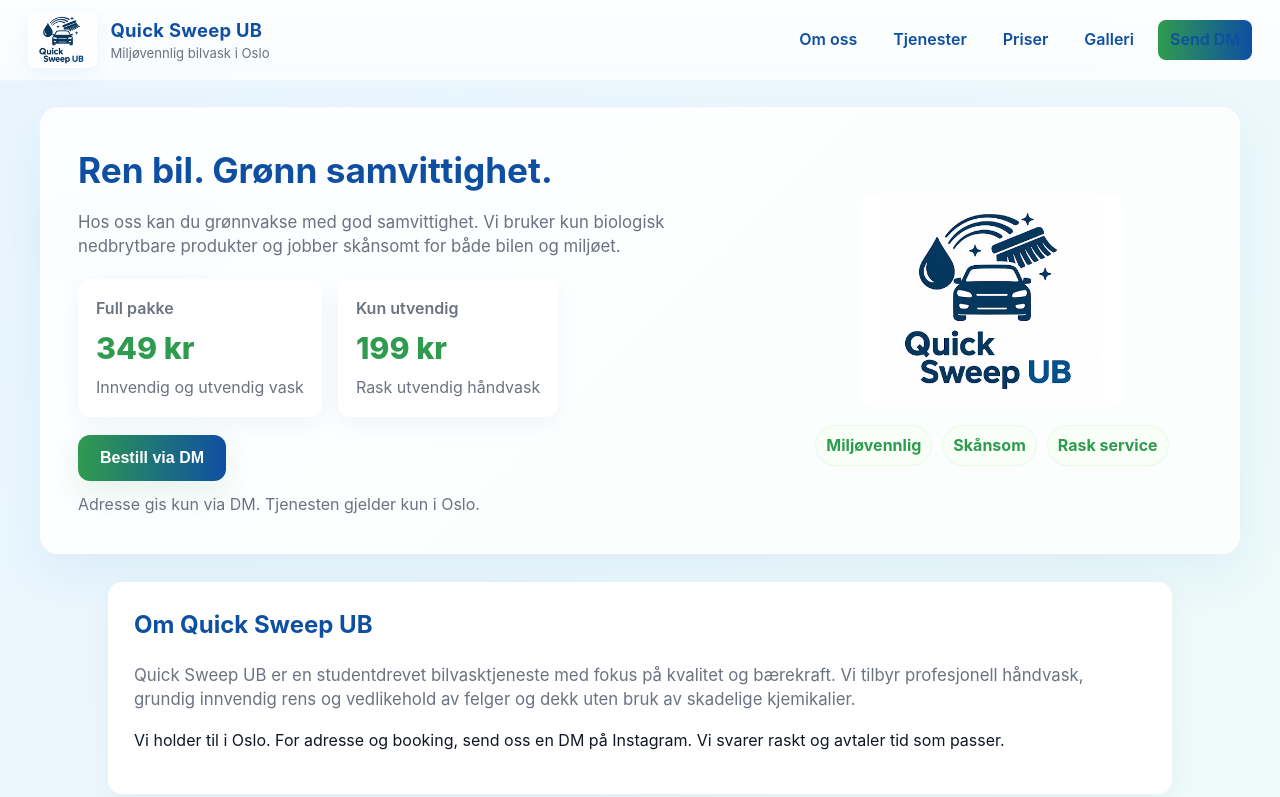
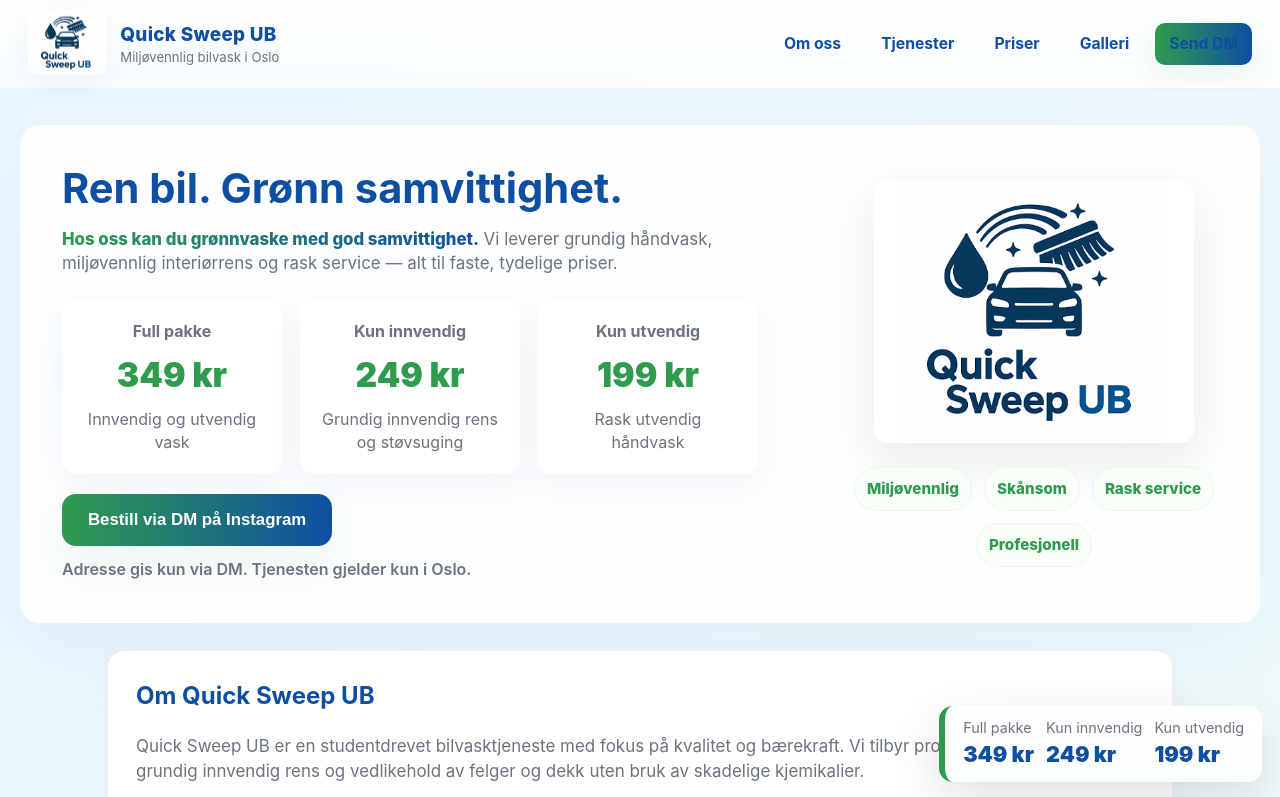
Before and after one commit to Ajasss7/quicksweepub, a plain HTML site: page index.html in a window 1280 px wide. Shown: the top 797 px of the page. Drawn offline with Linux system fonts and the light colour scheme.

Commit message:
Revamp index.html with new styles and features
Updated styles, added sticky price banner, and improved accessibility features.

Signed-off-by: quicksweepub <ajas.rujevic@icloud.com>

```diff
--- a/index.html
+++ b/index.html
@@ -12,118 +12,155 @@
       --soft:#f6fbff;
       --card:#ffffff;
       --muted:#6b7280;
-      --glass: rgba(255,255,255,0.85);
+      --glass: rgba(255,255,255,0.88);
+      --accent: linear-gradient(90deg,var(--green),var(--blue));
     }
     html{scroll-behavior:smooth}
     *{box-sizing:border-box}
     body{
       margin:0;
       font-family:Inter, "Segoe UI", Roboto, Arial, sans-serif;
-      background: radial-gradient(1200px 600px at 10% 10%, rgba(47,155,79,0.06), transparent 10%),
-                  radial-gradient(900px 400px at 90% 90%, rgba(15,79,162,0.06), transparent 12%),
-                  linear-gradient(135deg,#e8f5ff 0%, #f0fff5 100%);
-      color:#0f1724;
+      background:
+        radial-gradient(800px 400px at 8% 12%, rgba(47,155,79,0.06), transparent 8%),
+        radial-gradient(700px 300px at 92% 88%, rgba(15,79,162,0.05), transparent 12%),
+        linear-gradient(135deg,#eaf6ff 0%, #f7fff8 100%);
+      color:#071224;
       -webkit-font-smoothing:antialiased;
       -moz-osx-font-smoothing:grayscale;
       line-height:1.45;
-      padding-bottom:80px;
+      padding-bottom:100px;
     }
+
+    /* subtle entrance */
+    .reveal{opacity:0;transform:translateY(14px);transition:opacity .6s ease, transform .6s ease}
+    .reveal.show{opacity:1;transform:none}
 
     /* NAV */
     .nav{
       position:sticky;
       top:0;
-      z-index:60;
+      z-index:120;
       display:flex;
       align-items:center;
       justify-content:space-between;
       gap:16px;
       padding:12px 28px;
-      backdrop-filter: blur(6px);
-      background: linear-gradient(180deg, rgba(255,255,255,0.85), rgba(255,255,255,0.72));
-      border-bottom:1px solid rgba(15,79,162,0.04);
+      backdrop-filter: blur(8px) saturate(120%);
+      background: linear-gradient(180deg, rgba(255,255,255,0.88), rgba(255,255,255,0.75));
+      border-bottom:1px solid rgba(15,79,162,0.06);
     }
     .nav-left{display:flex;align-items:center;gap:14px}
     .logo{
-      height:56px;
+      height:64px;
       width:auto;
-      border-radius:8px;
-      box-shadow:0 6px 20px rgba(15,79,162,0.06);
+      border-radius:10px;
+      box-shadow:0 10px 30px rgba(15,79,162,0.06);
+      transition:transform .35s ease, box-shadow .35s ease;
     }
-    .brand{font-weight:700;color:var(--blue);font-size:1.15rem;letter-spacing:0.3px}
-    .menu{display:flex;gap:12px}
+    .logo.float{animation:float 6s ease-in-out infinite}
+    @keyframes float {0%{transform:translateY(0)}50%{transform:translateY(-6px)}100%{transform:translateY(0)}}
+    .brand{font-weight:800;color:var(--blue);font-size:1.18rem;letter-spacing:0.3px}
+    .menu{display:flex;gap:12px;align-items:center}
     .menu a{
-      text-decoration:none;color:var(--blue);font-weight:600;padding:8px 12px;border-radius:8px;transition:all .18s ease;
+      text-decoration:none;color:var(--blue);font-weight:700;padding:10px 14px;border-radius:10px;transition:all .18s ease;font-size:.98rem;
     }
-    .menu a:hover{background:rgba(47,155,79,0.06);color:var(--green)}
-    .cta-small{background:linear-gradient(90deg,var(--green),var(--blue));color:#fff;padding:8px 14px;border-radius:10px;text-decoration:none;font-weight:700}
+    .menu a:hover{background:rgba(47,155,79,0.06);color:var(--green);transform:translateY(-2px)}
+    .cta-small{background:var(--accent);color:#fff;padding:10px 16px;border-radius:12px;text-decoration:none;font-weight:800;box-shadow:0 8px 26px rgba(47,155,79,0.10)}
+
+    /* sticky price banner */
+    .price-banner{
+      position:fixed;
+      right:18px;
+      bottom:18px;
+      z-index:140;
+      background:linear-gradient(180deg,rgba(255,255,255,0.98),#fbfffb);
+      border-radius:14px;
+      padding:12px 18px;
+      box-shadow:0 18px 50px rgba(2,6,23,0.12);
+      display:flex;
+      gap:12px;
+      align-items:center;
+      border-left:6px solid var(--green);
+      transform:translateY(0);
+    }
+    .price-banner .line{font-size:.9rem;color:var(--muted)}
+    .price-banner .big{font-weight:900;color:var(--blue);font-size:1.35rem}
 
     /* HERO */
     .hero{
-      max-width:1200px;margin:26px auto 12px;padding:38px;border-radius:18px;background:var(--glass);
-      box-shadow:0 20px 50px rgba(15,79,162,0.06);
-      display:grid;grid-template-columns: 1fr 420px;gap:28px;align-items:center;
+      max-width:1240px;margin:36px auto 18px;padding:42px;border-radius:20px;background:var(--glass);
+      box-shadow:0 30px 80px rgba(15,79,162,0.06);
+      display:grid;grid-template-columns: 1fr 480px;gap:36px;align-items:center;
     }
-    .hero-left h1{margin:0;font-size:2.2rem;color:var(--blue)}
-    .hero-left p{margin:14px 0 20px;color:var(--muted);font-size:1.05rem}
-    .slogan{display:inline-block;background:linear-gradient(90deg,var(--green),var(--blue));-webkit-background-clip:text;background-clip:text;color:transparent;font-weight:700}
-    .price-row{display:flex;gap:16px;align-items:center}
-    .price-card{background:var(--card);padding:18px;border-radius:12px;box-shadow:0 8px 24px rgba(15,79,162,0.05);min-width:200px}
-    .price-card h3{margin:0;font-size:1rem;color:var(--muted);font-weight:600}
-    .price-card .price{font-size:1.9rem;font-weight:800;color:var(--green);margin-top:6px}
-    .big-cta{margin-top:18px;padding:14px 22px;border-radius:12px;background:linear-gradient(90deg,var(--green),var(--blue));color:white;border:none;font-weight:800;font-size:1rem;cursor:pointer;box-shadow:0 10px 30px rgba(47,155,79,0.12)}
-    .big-cta:hover{transform:translateY(-3px);transition:transform .18s ease}
+    .hero-left h1{margin:0;font-size:2.6rem;color:var(--blue);line-height:1.05}
+    .hero-left p{margin:16px 0 24px;color:var(--muted);font-size:1.09rem}
+    .slogan{display:inline-block;background:var(--accent);-webkit-background-clip:text;background-clip:text;color:transparent;font-weight:800;font-size:1.05rem}
+    .price-row{display:flex;gap:18px;align-items:center}
+    .price-card{background:var(--card);padding:20px;border-radius:14px;box-shadow:0 12px 34px rgba(15,79,162,0.05);min-width:220px;text-align:center}
+    .price-card h3{margin:0;font-size:1rem;color:var(--muted);font-weight:700}
+    .price-card .price{font-size:2.1rem;font-weight:900;color:var(--green);margin-top:8px}
+    .big-cta{margin-top:20px;padding:16px 26px;border-radius:14px;background:var(--accent);color:white;border:none;font-weight:900;font-size:1.05rem;cursor:pointer;box-shadow:0 18px 40px rgba(47,155,79,0.14)}
+    .big-cta:hover{transform:translateY(-4px);transition:transform .18s ease}
+    .big-cta.pulse{animation:pulse 2.6s infinite}
+    @keyframes pulse{0%{box-shadow:0 18px 40px rgba(47,155,79,0.08)}50%{box-shadow:0 26px 60px rgba(47,155,79,0.14)}100%{box-shadow:0 18px 40px rgba(47,155,79,0.08)}}
 
-    .hero-right{display:flex;flex-direction:column;align-items:center;gap:12px}
-    .hero-logo{width:260px;max-width:100%;border-radius:12px}
-    .feature-row{display:flex;gap:10px;margin-top:6px}
-    .feature{background:#f7fff7;padding:8px 10px;border-radius:999px;color:var(--green);font-weight:700;border:1px solid rgba(47,155,79,0.06)}
+    .hero-right{display:flex;flex-direction:column;align-items:center;gap:16px}
+    .hero-logo{width:320px;max-width:100%;border-radius:14px;box-shadow:0 18px 50px rgba(2,6,23,0.08);transition:transform .5s ease}
+    .hero-logo:hover{transform:scale(1.02) rotate(-1deg)}
+    .feature-row{display:flex;gap:12px;margin-top:8px;flex-wrap:wrap;justify-content:center}
+    .feature{background:#f7fff7;padding:10px 12px;border-radius:999px;color:var(--green);font-weight:800;border:1px solid rgba(47,155,79,0.06);font-size:.95rem}
 
     /* CONTENT SECTIONS */
     .container{max-width:1100px;margin:28px auto; padding:0 18px}
-    .card{background:var(--card);padding:26px;border-radius:14px;box-shadow:0 10px 30px rgba(2,6,23,0.04);margin-bottom:20px}
-    h2.section-title{color:var(--blue);margin-top:0}
-    p.lead{color:var(--muted);font-size:1.05rem}
+    .card{background:var(--card);padding:28px;border-radius:16px;box-shadow:0 10px 34px rgba(2,6,23,0.04);margin-bottom:22px}
+    h2.section-title{color:var(--blue);margin-top:0;font-size:1.5rem}
+    p.lead{color:var(--muted);font-size:1.06rem}
 
     /* PRICING PROMO */
-    .pricing-grid{display:flex;gap:18px;flex-wrap:wrap}
-    .pricing-large{flex:1;min-width:280px;padding:20px;border-radius:12px;background:linear-gradient(180deg,#fff,#fbfff8);box-shadow:0 14px 40px rgba(47,155,79,0.06);border-left:6px solid var(--green)}
+    .pricing-grid{display:flex;gap:18px;flex-wrap:wrap;margin-top:8px}
+    .pricing-large{flex:1;min-width:260px;padding:22px;border-radius:14px;background:linear-gradient(180deg,#fff,#fbfff8);box-shadow:0 16px 44px rgba(47,155,79,0.06);border-left:8px solid var(--green)}
     .pricing-large h3{margin:0;color:var(--green);font-size:1.25rem}
-    .pricing-large p{color:var(--muted)}
-    .price-big{font-size:2.8rem;color:var(--blue);font-weight:900;margin:8px 0}
-    .price-small{font-size:1.8rem;color:var(--blue);font-weight:800;margin:8px 0}
+    .price-big{font-size:3rem;color:var(--blue);font-weight:900;margin:10px 0}
+    .price-small{font-size:2rem;color:var(--blue);font-weight:900;margin:10px 0}
+    .price-medium{font-size:2.2rem;color:var(--blue);font-weight:900;margin:10px 0}
 
     /* GALLERY */
-    .gallery-grid{display:grid;grid-template-columns:repeat(auto-fit,minmax(220px,1fr));gap:14px}
-    .gallery-grid img{width:100%;height:170px;object-fit:cover;border-radius:12px;cursor:pointer;transition:transform .25s ease, box-shadow .25s ease}
-    .gallery-grid img:hover{transform:scale(1.03);box-shadow:0 12px 40px rgba(2,6,23,0.12)}
+    .gallery-grid{display:grid;grid-template-columns:repeat(auto-fit,minmax(260px,1fr));gap:18px}
+    .gallery-grid img{width:100%;height:320px;object-fit:cover;border-radius:14px;cursor:pointer;transition:transform .28s ease, box-shadow .28s ease}
+    .gallery-grid img:hover{transform:scale(1.04);box-shadow:0 20px 60px rgba(2,6,23,0.14)}
 
     /* LIGHTBOX */
-    .lightbox{position:fixed;inset:0;display:none;align-items:center;justify-content:center;background:rgba(2,6,23,0.6);z-index:200}
-    .lightbox img{max-width:92%;max-height:86%;border-radius:8px;box-shadow:0 20px 60px rgba(2,6,23,0.6)}
-    .lightbox.show{display:flex}
+    .lightbox{position:fixed;inset:0;display:none;align-items:center;justify-content:center;background:rgba(2,6,23,0.72);z-index:200;gap:18px;padding:24px}
+    .lightbox .holder{position:relative;max-width:92%;max-height:86%}
+    .lightbox img{width:100%;height:auto;border-radius:12px;box-shadow:0 28px 80px rgba(2,6,23,0.8)}
+    .lightbox .nav-btn{position:absolute;top:50%;transform:translateY(-50%);background:rgba(255,255,255,0.06);border:none;color:white;padding:14px;border-radius:999px;cursor:pointer;font-size:1.1rem}
+    .lightbox .prev{left:-62px}
+    .lightbox .next{right:-62px}
+    .lightbox.show{display:flex;align-items:center;justify-content:center}
 
     /* CONTACT */
     .contact-row{display:flex;gap:18px;flex-wrap:wrap}
     .contact-card{flex:1;min-width:260px;padding:18px;border-radius:12px;background:#fff;border:1px solid rgba(15,79,162,0.03)}
     .muted{color:var(--muted)}
-    footer{max-width:1100px;margin:26px auto;padding:18px;text-align:center;color:var(--muted)}
+    footer{max-width:1100px;margin:36px auto;padding:18px;text-align:center;color:var(--muted)}
 
     /* responsive */
-    @media (max-width:920px){
+    @media (max-width:980px){
       .hero{grid-template-columns:1fr; padding:22px}
       .price-row{flex-direction:column;align-items:flex-start}
       .hero-right{order:-1}
+      .gallery-grid img{height:200px}
+      .hero-logo{width:220px}
     }
   </style>
 </head>
 <body>
   <!-- NAV -->
-  <header class="nav">
+  <header class="nav reveal">
     <div class="nav-left">
-      <img class="logo" id="siteLogo" src="Skjermbilde 2025-10-15 093427.png"
+      <img class="logo float" id="siteLogo" src="Skjermbilde 2025-10-15 093427.png"
            alt="Quick Sweep UB logo"
-           onerror="this.onerror=null;this.src='https://images.unsplash.com/photo-1612360601016-2f0b8133ae8a?auto=format&fit=crop&w=600&q=80'">
+           onerror="this.onerror=null;this.src='https://images.unsplash.com/photo-1609034872201-45a1e53a7f2a?auto=format&fit=crop&w=800&q=80'">
       <div>
         <div class="brand">Quick Sweep UB</div>
         <div class="muted" style="font-size:.82rem">Miljøvennlig bilvask i Oslo</div>
@@ -139,37 +176,60 @@
     </nav>
   </header>
 
+  <!-- sticky price banner -->
+  <div class="price-banner reveal" aria-hidden="false">
+    <div style="display:flex;flex-direction:column">
+      <div class="line">Full pakke</div>
+      <div class="big">349 kr</div>
+    </div>
+    <div style="display:flex;flex-direction:column">
+      <div class="line">Kun innvendig</div>
+      <div class="big">249 kr</div>
+    </div>
+    <div style="display:flex;flex-direction:column">
+      <div class="line">Kun utvendig</div>
+      <div class="big">199 kr</div>
+    </div>
+  </div>
+
   <!-- HERO -->
-  <section class="hero" role="region" aria-labelledby="heroTitle">
+  <section class="hero reveal" role="region" aria-labelledby="heroTitle">
     <div class="hero-left">
       <h1 id="heroTitle">Ren bil. Grønn samvittighet.</h1>
-      <p class="lead">Hos oss kan du grønnvakse med god samvittighet. Vi bruker kun biologisk nedbrytbare produkter og jobber skånsomt for både bilen og miljøet.</p>
+      <p class="lead"><span class="slogan">Hos oss kan du grønnvaske med god samvittighet.</span> Vi leverer grundig håndvask, miljøvennlig interiørrens og rask service — alt til faste, tydelige priser.</p>
 
-      <div class="price-row">
-        <div class="price-card">
+      <div class="price-row" aria-hidden="false">
+        <div class="price-card" title="Full pakke">
           <h3>Full pakke</h3>
           <div class="price">349 kr</div>
-          <div class="muted" style="margin-top:6px">Innvendig og utvendig vask</div>
+          <div class="muted" style="margin-top:8px">Innvendig og utvendig vask</div>
         </div>
 
-        <div class="price-card">
+        <div class="price-card" title="Kun innvendig">
+          <h3>Kun innvendig</h3>
+          <div class="price">249 kr</div>
+          <div class="muted" style="margin-top:8px">Grundig innvendig rens og støvsuging</div>
+        </div>
+
+        <div class="price-card" title="Kun utvendig">
           <h3>Kun utvendig</h3>
           <div class="price">199 kr</div>
-          <div class="muted" style="margin-top:6px">Rask utvendig håndvask</div>
+          <div class="muted" style="margin-top:8px">Rask utvendig håndvask</div>
         </div>
       </div>
 
-      <button class="big-cta" onclick="location.href='https://instagram.com/quicksweepub'">Bestill via DM</button>
-      <div style="margin-top:12px;color:var(--muted)">Adresse gis kun via DM. Tjenesten gjelder kun i Oslo.</div>
+      <button class="big-cta pulse" onclick="location.href='https://instagram.com/quicksweepub'">Bestill via DM på Instagram</button>
+      <div style="margin-top:12px;color:var(--muted);font-weight:600">Adresse gis kun via DM. Tjenesten gjelder kun i Oslo.</div>
     </div>
 
-    <aside class="hero-right" aria-hidden="false">
+    <aside class="hero-right">
       <img class="hero-logo" src="Skjermbilde 2025-10-15 093427.png" alt="Quick Sweep UB logo"
-           onerror="this.onerror=null;this.src='https://images.unsplash.com/photo-1502877338535-766e1452684a?auto=format&fit=crop&w=600&q=80'">
+           onerror="this.onerror=null;this.src='https://images.unsplash.com/photo-1502877338535-766e1452684a?auto=format&fit=crop&w=900&q=80'">
       <div class="feature-row">
         <div class="feature">Miljøvennlig</div>
         <div class="feature">Skånsom</div>
         <div class="feature">Rask service</div>
+        <div class="feature">Profesjonell</div>
       </div>
     </aside>
   </section>
@@ -199,14 +259,21 @@
       <div class="pricing-grid">
         <div class="pricing-large">
           <h3>Full pakke</h3>
-          <p>Innvendig og utvendig vask, grundig støvsuging og enkel interiørrens.</p>
+          <p>Innvendig og utvendig vask, grundig støvsuging og enkel interiørrens. Passer for de som vil ha bilen komplett rengjort.</p>
           <div class="price-big">349 kr</div>
           <p class="muted">Bestill via DM. Adresse gis kun i Oslo.</p>
         </div>
 
+        <div class="pricing-large">
+          <h3>Kun innvendig</h3>
+          <p>Grundig innvendig rens med støvsuging, fjerning av flekker og lette luktbehandlinger.</p>
+          <div class="price-medium">249 kr</div>
+          <p class="muted">Bestill via DM. Gjelder kun innenfor Oslo.</p>
+        </div>
+
         <div class="pricing-large" style="border-left-color:var(--blue)">
-          <h3>Kun utvendig vask</h3>
-          <p>Skånsom håndvask med miljøvennlige produkter. Rask leveringstid.</p>
+          <h3>Kun utvendig</h3>
+          <p>Skånsom håndvask, felgrens og tørk for en skinnende finish.</p>
           <div class="price-small">199 kr</div>
           <p class="muted">Bestill via DM. Gjelder kun innenfor Oslo.</p>
         </div>
@@ -215,17 +282,17 @@
 
     <section class="card" id="bilder">
       <h2 class="section-title">Galleri</h2>
-      <p class="muted">Klikk på et bilde for å se stor versjon.</p>
+      <p class="muted">Klikk på et bilde for å se i full størrelse. Hvis et bilde ikke ligger lokalt, vises en høyoppløst erstatning.</p>
 
       <div class="gallery-grid" aria-label="Bilder fra bilvask">
-        <img src="CTA-scaled.webp" alt="CTA bilde" onclick="openLight(this)"
-             onerror="this.onerror=null;this.src='https://images.unsplash.com/photo-1533473359331-0135ef1b58bf?auto=format&fit=crop&w=1200&q=80'">
-        <img src="Mobil-Bilvask-hos-dig.webp" alt="Mobil bilvask" onclick="openLight(this)"
-             onerror="this.onerror=null;this.src='https://images.unsplash.com/photo-1542365887-7d3a6efb6b0b?auto=format&fit=crop&w=1200&q=80'">
-        <img src="OIP.webp" alt="Bilvask 1" onclick="openLight(this)"
-             onerror="this.onerror=null;this.src='https://images.unsplash.com/photo-1511396279830-2f6a0f5cfb8b?auto=format&fit=crop&w=1200&q=80'">
-        <img src="OIP (1).webp" alt="Bilvask 2" onclick="openLight(this)"
-             onerror="this.onerror=null;this.src='https://images.unsplash.com/photo-1541446654331-2fbc6d3b926f?auto=format&fit=crop&w=1200&q=80'">
+        <img loading="lazy" src="CTA-scaled.webp" alt="CTA bilde" data-large="https://images.unsplash.com/photo-1533473359331-0135ef1b58bf?auto=format&fit=crop&w=1600&q=80" onclick="openLight(this)"
+             onerror="this.onerror=null;this.src=this.dataset.large">
+        <img loading="lazy" src="Mobil-Bilvask-hos-dig.webp" alt="Mobil bilvask" data-large="https://images.unsplash.com/photo-1542365887-7d3a6efb6b0b?auto=format&fit=crop&w=1600&q=80" onclick="openLight(this)"
+             onerror="this.onerror=null;this.src=this.dataset.large">
+        <img loading="lazy" src="OIP.webp" alt="Bilvask 1" data-large="https://images.unsplash.com/photo-1511396279830-2f6a0f5cfb8b?auto=format&fit=crop&w=1600&q=80" onclick="openLight(this)"
+             onerror="this.onerror=null;this.src=this.dataset.large">
+        <img loading="lazy" src="OIP (1).webp" alt="Bilvask 2" data-large="https://images.unsplash.com/photo-1541446654331-2fbc6d3b926f?auto=format&fit=crop&w=1600&q=80" onclick="openLight(this)"
+             onerror="this.onerror=null;this.src=this.dataset.large">
       </div>
     </section>
 
@@ -255,28 +322,68 @@
 
   <!-- LIGHTBOX -->
   <div id="lightbox" class="lightbox" role="dialog" aria-hidden="true" onclick="closeLight(event)">
-    <img id="lightImg" src="" alt="Forstørret bilde">
+    <div class="holder">
+      <button class="nav-btn prev" aria-label="Forrige" onclick="navLight(-1)">‹</button>
+      <img id="lightImg" src="" alt="Forstørret bilde">
+      <button class="nav-btn next" aria-label="Neste" onclick="navLight(1)">›</button>
+    </div>
   </div>
 
   <script>
-    // lightbox
+    // gallery lightbox with next/prev and high-res fallback
+    const galleryImgs = Array.from(document.querySelectorAll('.gallery-grid img'));
+    let currentIndex = -1;
+
     function openLight(imgEl){
       const lb = document.getElementById('lightbox');
       const lightImg = document.getElementById('lightImg');
-      lightImg.src = imgEl.src;
+      currentIndex = galleryImgs.indexOf(imgEl);
+      const hi = imgEl.dataset.large || imgEl.src;
+      lightImg.src = hi;
       lb.classList.add('show');
       lb.setAttribute('aria-hidden','false');
     }
+
+    function navLight(dir){
+      if(currentIndex < 0) return;
+      currentIndex = (currentIndex + dir + galleryImgs.length) % galleryImgs.length;
+      const nxt = galleryImgs[currentIndex];
+      document.getElementById('lightImg').src = nxt.dataset.large || nxt.src;
+    }
+
     function closeLight(e){
+      // close when clicking backdrop or close button area
       if(e.target.id === 'lightbox' || e.target === document.getElementById('lightImg')){
-        document.getElementById('lightbox').classList.remove('show');
-        document.getElementById('lightbox').setAttribute('aria-hidden','true');
+        const lb = document.getElementById('lightbox');
+        lb.classList.remove('show');
+        lb.setAttribute('aria-hidden','true');
         document.getElementById('lightImg').src = '';
+        currentIndex = -1;
       }
     }
 
-    // shallow accessibility: enable keyboard close
-    document.addEventListener('keydown', (e)=>{ if(e.key==='Escape') closeLight({target:document.getElementById('lightbox')}) });
+    // keyboard controls
+    document.addEventListener('keydown', (e)=>{
+      if(document.getElementById('lightbox').classList.contains('show')){
+        if(e.key === 'Escape') closeLight({target:document.getElementById('lightbox')});
+        if(e.key === 'ArrowRight') navLight(1);
+        if(e.key === 'ArrowLeft') navLight(-1);
+      }
+    });
+
+    // reveal on scroll
+    const io = new IntersectionObserver((entries)=>{
+      entries.forEach(en=>{
+        if(en.isIntersecting) en.target.classList.add('show');
+      });
+    }, {threshold:0.12});
+    document.querySelectorAll('.reveal').forEach(el=>io.observe(el));
+
+    // ensure galleryImgs list updates if images change
+    window.addEventListener('load', ()=> {
+      // re-query after load for any lazy replaced images
+      galleryImgs.splice(0, galleryImgs.length, ...Array.from(document.querySelectorAll('.gallery-grid img')));
+    });
   </script>
 </body>
 </html>
```
